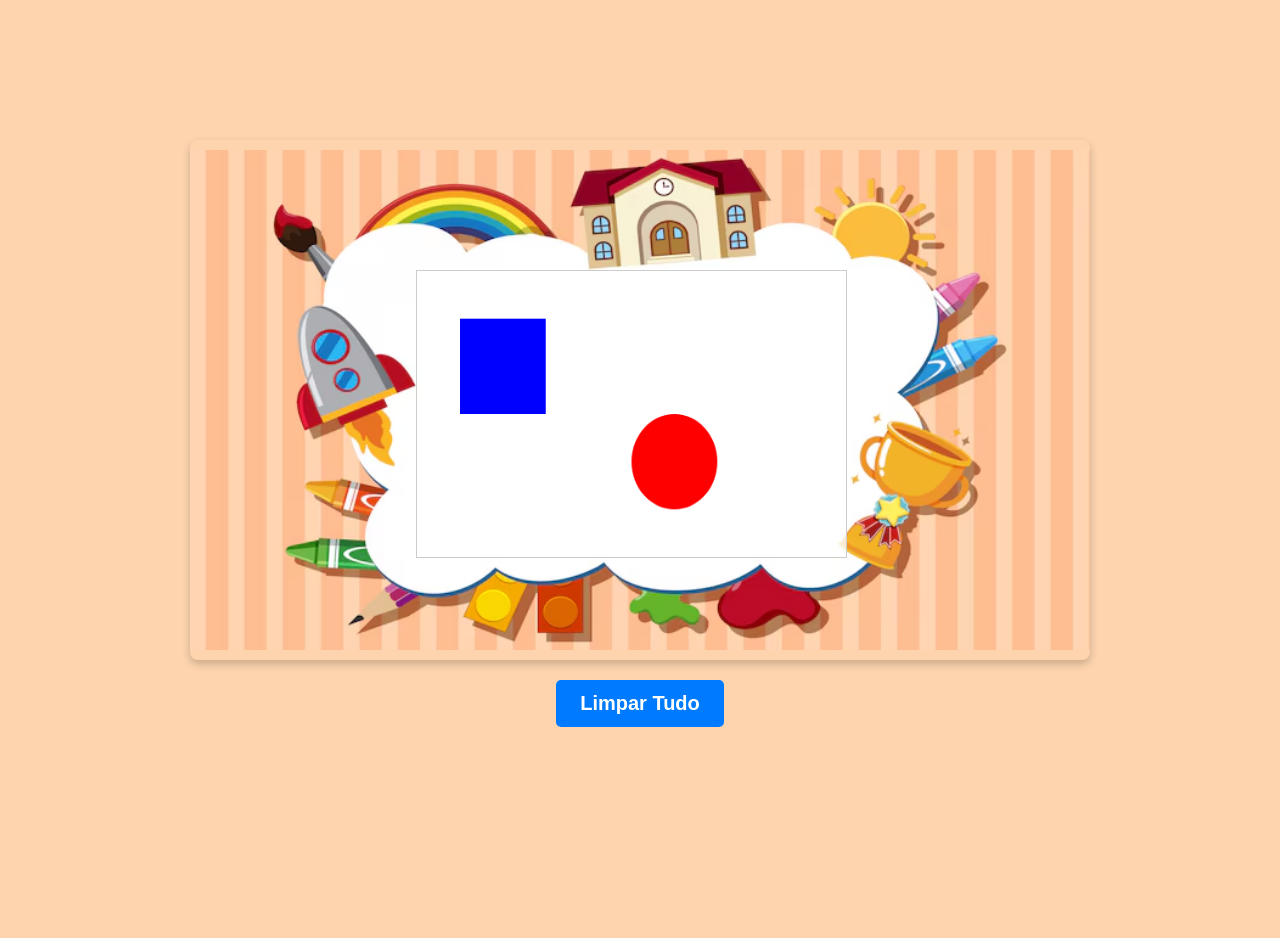
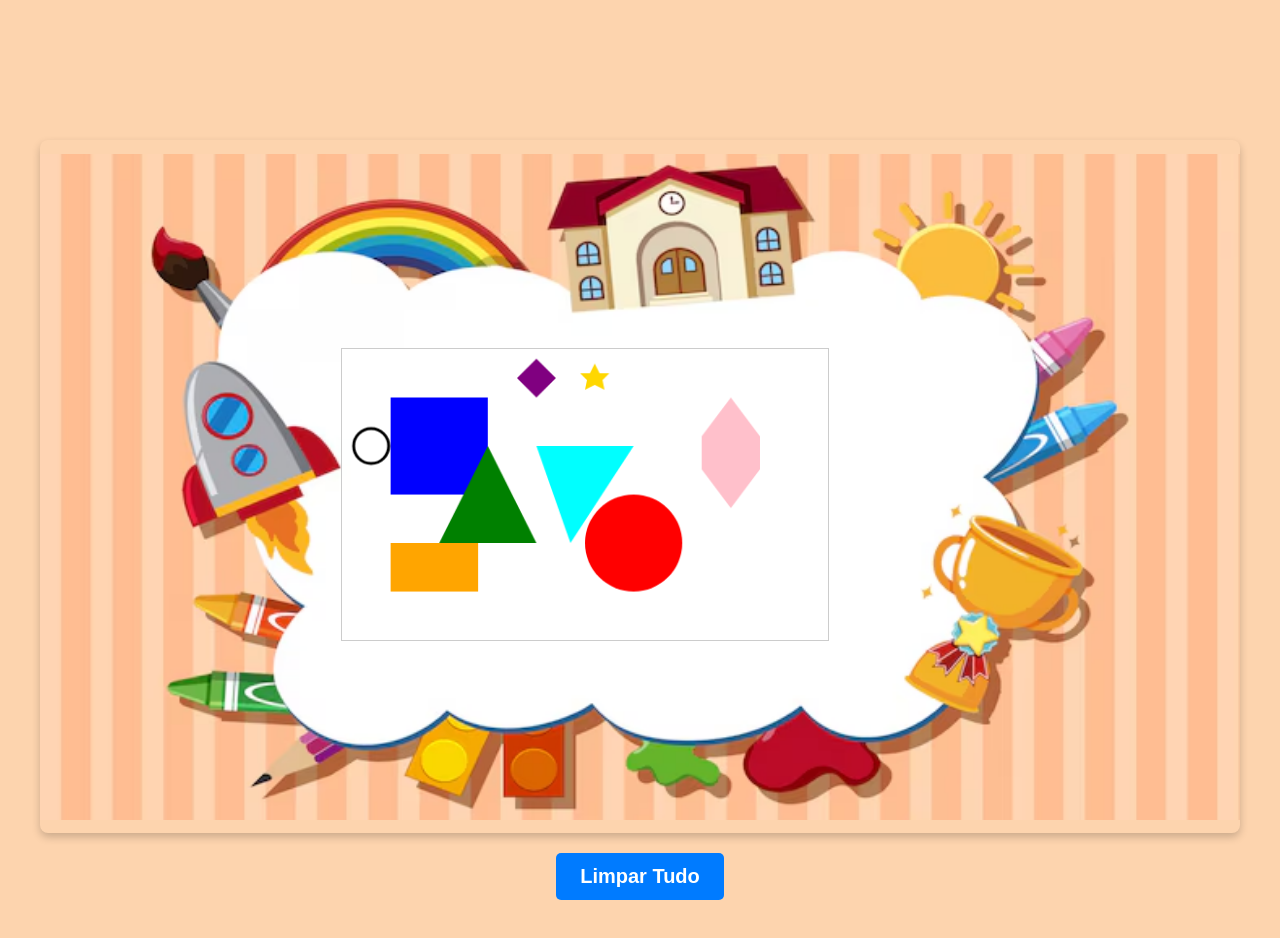
Before and after one commit to BaconDeGelo/PrimeiroCanvas, a plain HTML site: page index.html in a window 1280 px wide. Drawn offline with Linux system fonts and the light colour scheme.

Commit message:
Formas diferentes, Posição X e Y. fillStyle, stroke (1.0.3)

```diff
--- a/script.js
+++ b/script.js
@@ -38,7 +38,75 @@ ctx.arc(300, 200, 50, 0, Math.PI * 2);
 // Fecha o caminho (opcional para círculos completos, mas boa prática)
 ctx.closePath();
 
-// Preenche o círculo com a cor atual (vermelho).
+ctx.fill();
+
+ctx.beginPath();
+
+ctx.moveTo(150, 100);
+ctx.lineTo(100, 200);
+ctx.lineTo(200, 200);
+
+ctx.closePath();
+
+ctx.fillStyle = 'green';
+
+ctx.fill();
+
+ctx.fillStyle = 'purple';
+ctx.beginPath();
+ctx.moveTo(200, 10);
+ctx.lineTo(220, 30);
+ctx.lineTo(200, 50);
+ctx.lineTo(180, 30);
+ctx.closePath();
+ctx.fill();
+
+ctx.fillStyle = 'gold';
+ctx.beginPath();
+ctx.moveTo(260, 15);
+ctx.lineTo(265, 25);
+ctx.lineTo(275, 25);
+ctx.lineTo(268, 32);
+ctx.lineTo(270, 42);
+ctx.lineTo(260, 37);
+ctx.lineTo(250, 42);
+ctx.lineTo(252, 32);
+ctx.lineTo(245, 25);
+ctx.lineTo(255, 25);
+ctx.closePath();
+ctx.fill();
+
+ctx.strokeStyle = 'black';
+ctx.lineWidth = 3;
+ctx.beginPath();
+ctx.arc(30, 100, 18, 0, Math.PI * 2)
+ctx.stroke();
+
+ctx.fillStyle = 'orange'
+ctx.fillRect(50, 200, 90, 50)
+
+ctx.beginPath();
+
+ctx.moveTo(300, 100);
+ctx.lineTo(200, 100);
+ctx.lineTo(235, 200);
+
+ctx.closePath();
+
+ctx.fillStyle = 'cyan';
+
+ctx.fill();
+
+ctx.fillStyle = 'pink';
+ctx.beginPath();
+ctx.moveTo(400, 50);
+ctx.lineTo(370, 90);
+ctx.lineTo(370, 124);
+ctx.lineTo(400, 164);
+ctx.lineTo(430, 124);
+ctx.lineTo(430, 90);
+ctx.lineTo(400, 50);
+ctx.closePath();
 ctx.fill();
 
 // --- Funcionalidade do Botão Limpar ---
--- a/styles.css
+++ b/styles.css
@@ -35,7 +35,7 @@ body {
     /* Centraliza os itens DENTRO DO WRAPPER quando quebram */
 
     /* Centraliza o wrapper horizontalmente na página e move para baixo */
-    max-width: 900px;
+    max-width: 1200px;
     /* Define a largura máxima para centralizar */
     margin: 20px auto;
     /* 20px margem superior/inferior, auto para centralizar horizontalmente */
@@ -50,7 +50,7 @@ body {
     */
     position: relative;
     width: 100%;
-    max-width: 900px;
+    max-width: 1200px;
     /* Adiciona a propriedade aspect-ratio para manter a proporção */
     /* Calcule a proporção: largura / altura da sua imagem de fundo */
     /* Se a imagem é 900px de largura por 520px de altura, a proporção é 900/520 */
@@ -84,10 +84,10 @@ body {
     */
     position: absolute;
     /* Ajuste as posições e dimensões conforme a área branca da sua imagem */
-    top: 25%;
+    top: 30%;
     left: 25.1%;
-    width: 47.7%;
-    height: 55%;
+    width: auto;
+    height: 42%;
     border: 1px solid #ccc;
     /* Uma borda leve pra gente ver onde o canvas está */
     background-color: rgba(255, 255, 255, 0.8);
```
